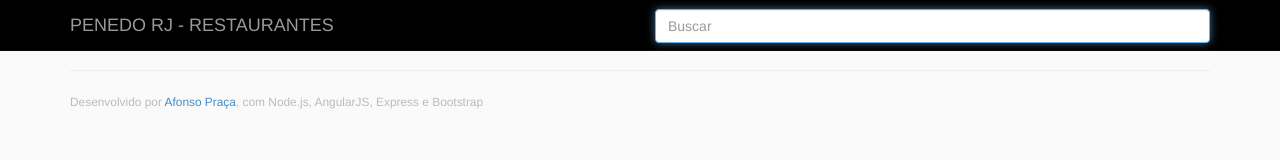
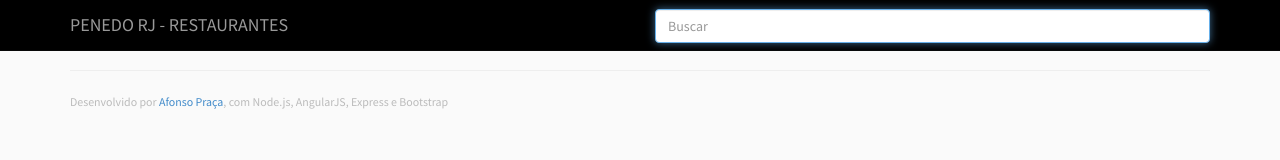
Before and after one commit to afonso-praca/restaurant-guide-ui, a website: page src/index.html in a window 1280 px wide. Drawn offline with Linux system fonts and the light colour scheme; no server answers.

Commit message:
adds google font

```diff
--- a/src/index.html
+++ b/src/index.html
@@ -11,6 +11,7 @@
 		<title>Penedo RJ - Restaurantes</title>
 
 		<!-- CSS -->
+		<link href='http://fonts.googleapis.com/css?family=Source+Sans+Pro:400,700' rel='stylesheet' type='text/css'>
 		<link rel="stylesheet" href="styles/bootstrap/css/bootstrap.min.css">
 		<link rel="stylesheet" href="styles/style.css"/>
 	</head>
--- a/src/styles/style.less
+++ b/src/styles/style.less
@@ -1,6 +1,7 @@
 body {
   padding-top: 10px;
   background-color: #FAFAFA;
+  font-family: 'Source Sans Pro', sans-serif;
 }
 
 #app-container {
```
Also changed, not shown: src/styles/style.css.
